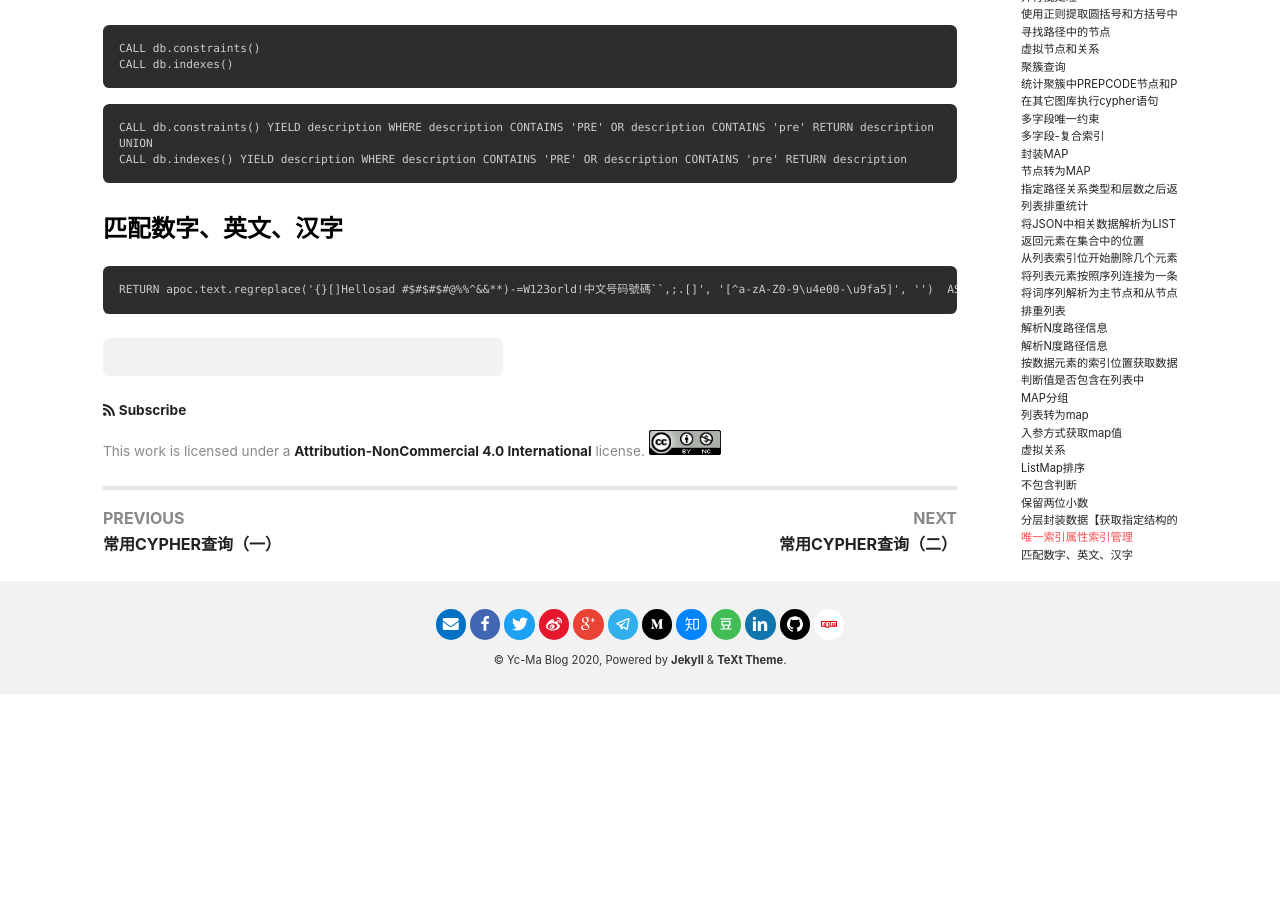
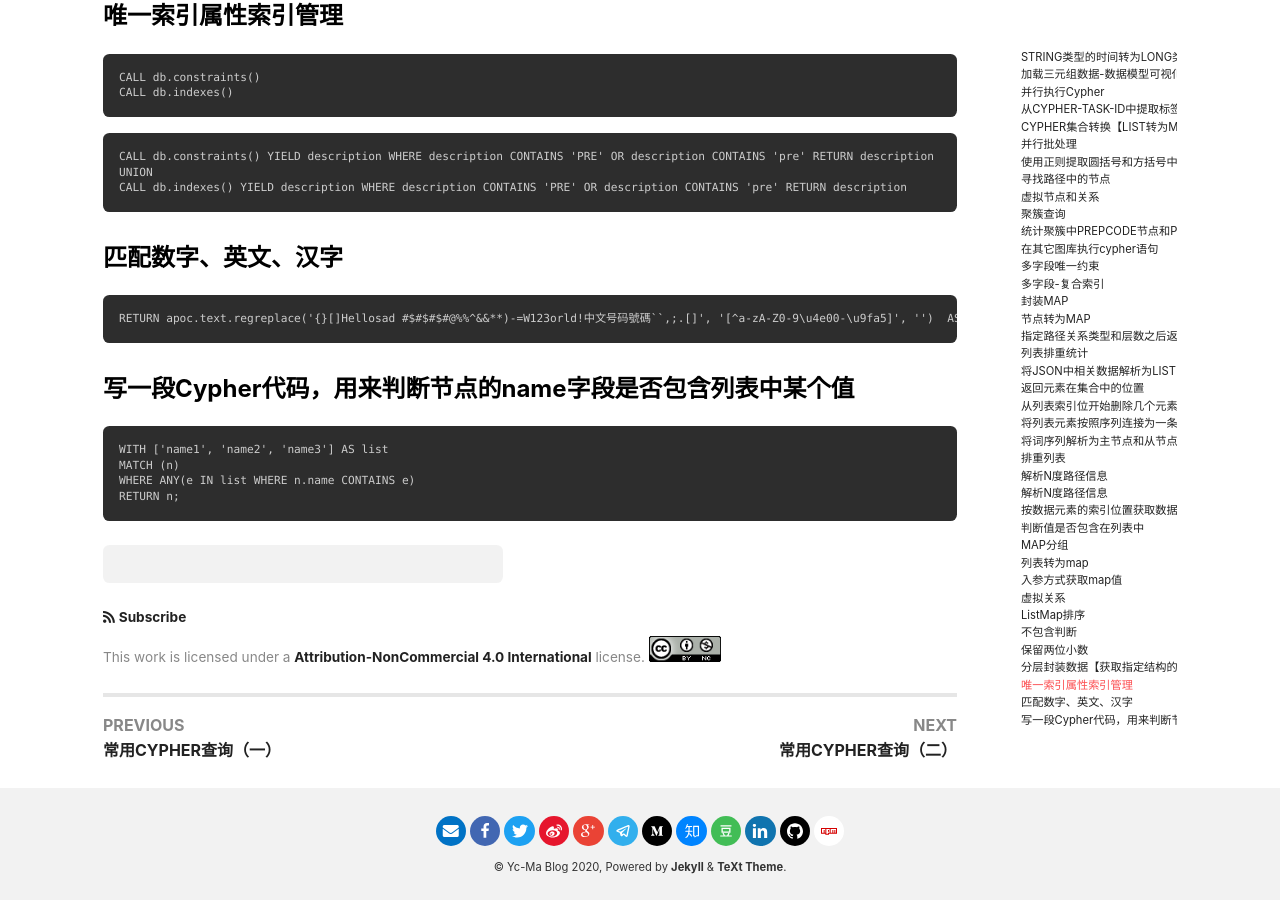
Before and after one commit to crazyyanchao/blog, a Jekyll site: the page built from _posts/2020-06-16-常用CYPHER查询（三）.md, in a window 1280 px wide and 900 px high, scrolled down 9455 px. Built offline with Jekyll 4.4.1, drawn with Linux system fonts in a browser that asks for light colours; nearby versions of some CDN libraries; comment, search, counter and statistics services are not loaded; before the commit the page ends 10149 px from its top, so only the background shows below that; some of the changed text lies outside the part shown.

Commit message:
文章更新

````diff
--- a/_posts/2020-06-16-常用CYPHER查询（三）.md
+++ b/_posts/2020-06-16-常用CYPHER查询（三）.md
@@ -382,3 +382,11 @@ CALL db.indexes() YIELD description WHERE description CONTAINS 'PRE' OR descript
 ```
 RETURN apoc.text.regreplace('{}[]Hellosad #$#$#$#@%%^&&**)-=W123orld!中文号码號碼``,;.[]', '[^a-zA-Z0-9\u4e00-\u9fa5]', '')  AS value
 ```
+
+### 写一段Cypher代码，用来判断节点的name字段是否包含列表中某个值
+```
+WITH ['name1', 'name2', 'name3'] AS list
+MATCH (n)
+WHERE ANY(e IN list WHERE n.name CONTAINS e)
+RETURN n;
+```
````
Also changed, not shown: _posts/2021-06-24-常用CYPHER查询（四）.md (+1 -0 lines).
